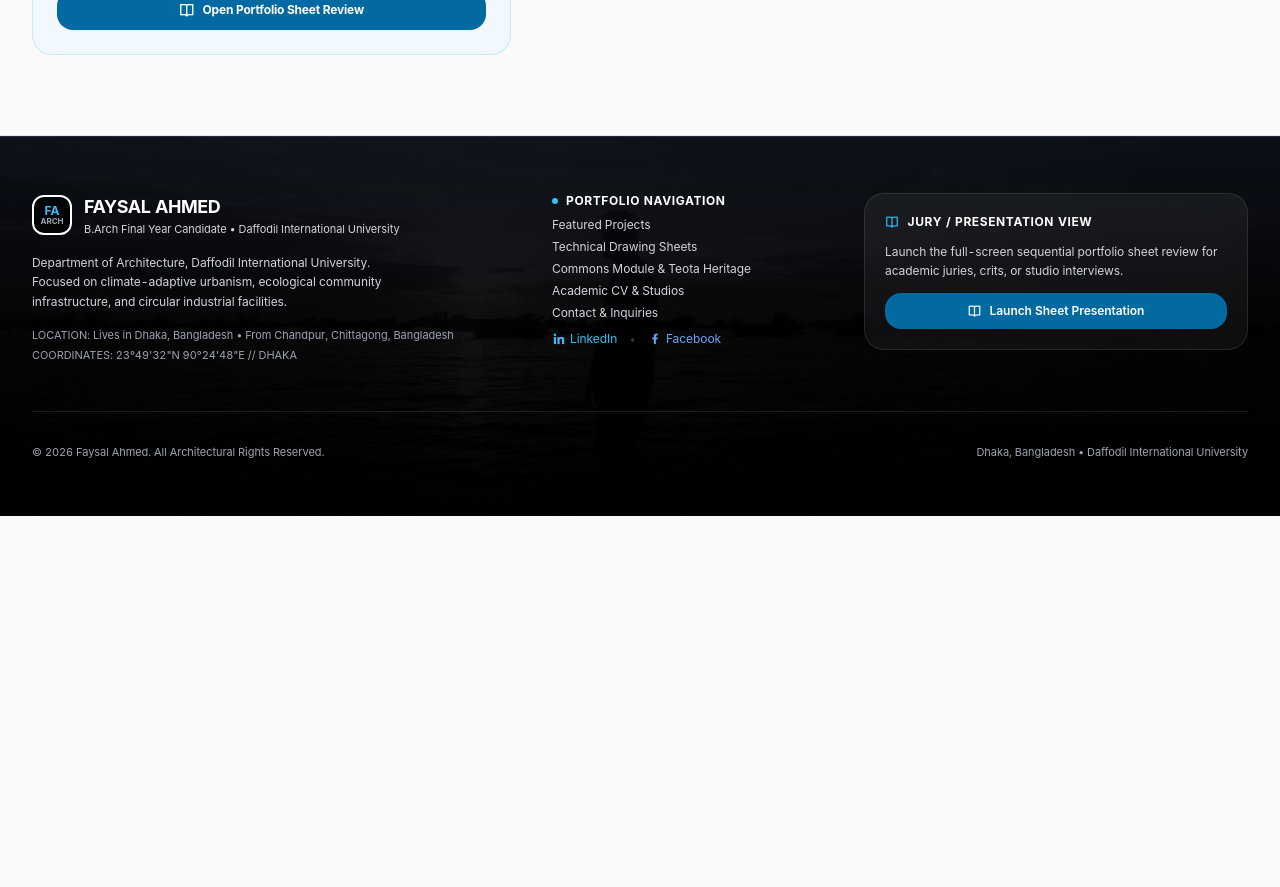
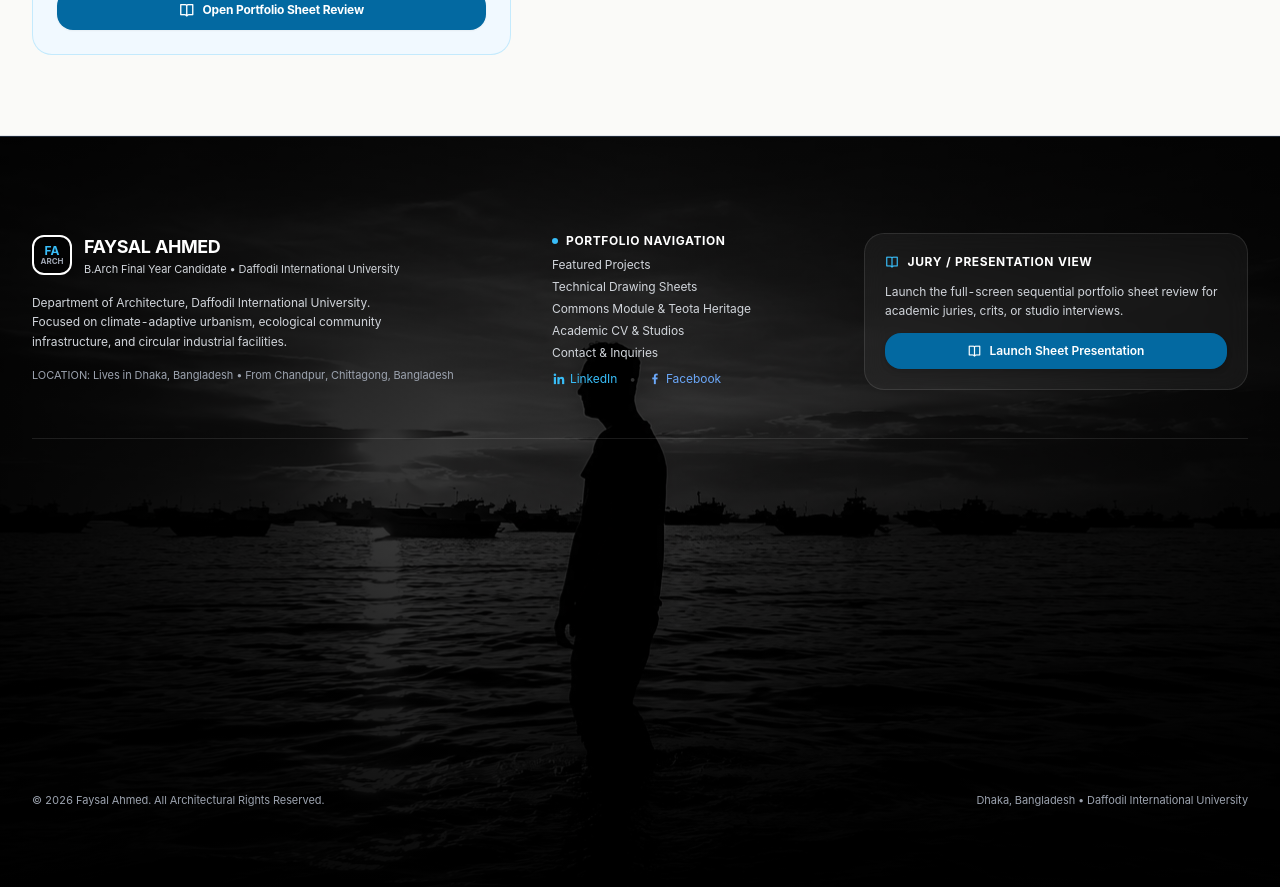
Before and after one commit to armanhossen-dev/Portfolio_for_faysal_vai, a React (Vite) app: page / in a window 1280 px wide. Shown: the part 10680-11567 px from the top of the page. Before the commit the page ends 11196 px from the top, so only its background shows below. Built offline with nearby package versions, Linux system fonts and the light colour scheme.

Commit message:
feat: remove coordinates from footer and expand footer height to full 768px photo height

```diff
--- a/src/components/Footer.jsx
+++ b/src/components/Footer.jsx
@@ -7,21 +7,21 @@ export default function Footer({ onOpenSheetReview }) {
   };
 
   return (
-    <footer className="relative bg-studio-950 text-white overflow-hidden border-t border-studio-800 font-mono text-xs">
+    <footer className="relative min-h-[640px] md:min-h-[720px] lg:min-h-[768px] flex flex-col justify-between bg-black text-white overflow-hidden border-t border-studio-800 font-mono text-xs">
 
-      {/* Background Silhouette Photo in Water */}
+      {/* Background Silhouette Photo in Water — Full 2048x768 Master Resolution, Actual Photo Height */}
       <div className="absolute inset-0 z-0 select-none pointer-events-none">
         <img
           src="./images/footer-silhouette.jpg"
           alt="Faysal Ahmed Architectural Silhouette"
-          className="w-full h-full object-cover object-center opacity-35 mix-blend-luminosity scale-105 transition-opacity duration-700"
+          className="w-full h-full object-cover object-center opacity-70 sm:opacity-80 transition-opacity duration-700"
         />
-        {/* Architectural Vignette Gradients */}
-        <div className="absolute inset-0 bg-gradient-to-t from-black via-black/80 to-studio-950/90"></div>
-        <div className="absolute inset-0 bg-radial from-transparent via-black/40 to-black/80"></div>
+        {/* Architectural Vignette Gradients ensuring crisp text contrast while showcasing the waterscape */}
+        <div className="absolute inset-0 bg-gradient-to-t from-black/95 via-black/40 to-black/80"></div>
+        <div className="absolute inset-0 bg-gradient-to-r from-black/85 via-black/35 to-black/75"></div>
       </div>
 
-      <div className="max-w-7xl mx-auto px-4 sm:px-6 lg:px-8 py-14 relative z-10">
+      <div className="max-w-7xl mx-auto px-4 sm:px-6 lg:px-8 py-16 sm:py-20 lg:py-24 relative z-10 w-full flex-1 flex flex-col justify-between">
 
         <div className="grid grid-cols-1 md:grid-cols-12 gap-8 pb-12 border-b border-white/10">
 
@@ -48,7 +48,6 @@ export default function Footer({ onOpenSheetReview }) {
 
             <div className="space-y-1 text-[11px] text-studio-400 font-mono">
               <div>LOCATION: Lives in {studentProfile.livesIn} • From {studentProfile.hometown}</div>
-              <div>COORDINATES: 23°49'32"N  90°24'48"E // DHAKA</div>
             </div>
           </div>
 
```
Also changed, not shown: public/images/footer-silhouette.jpg, 6 other files (tests, documents, lock files or other folders).
